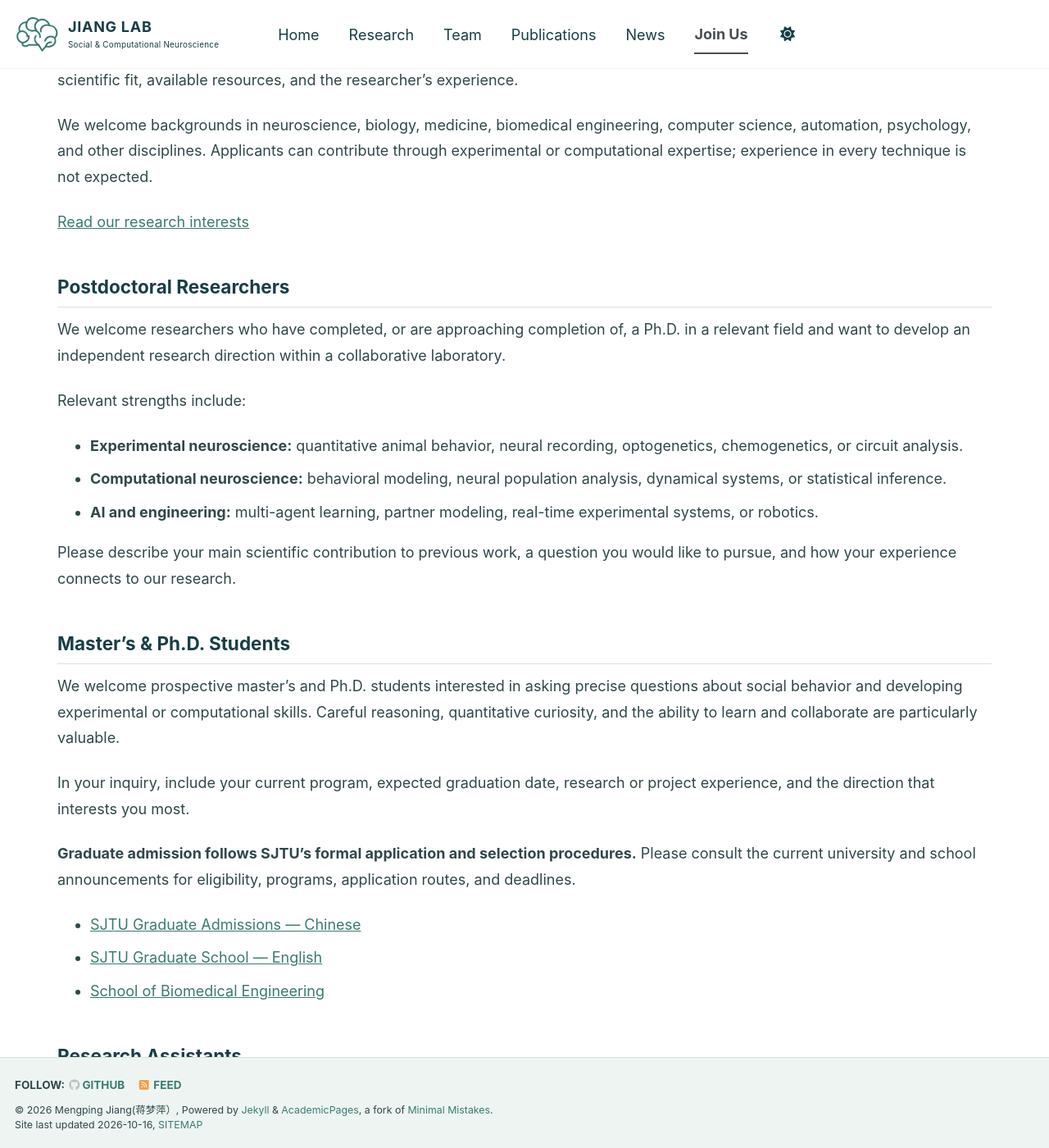
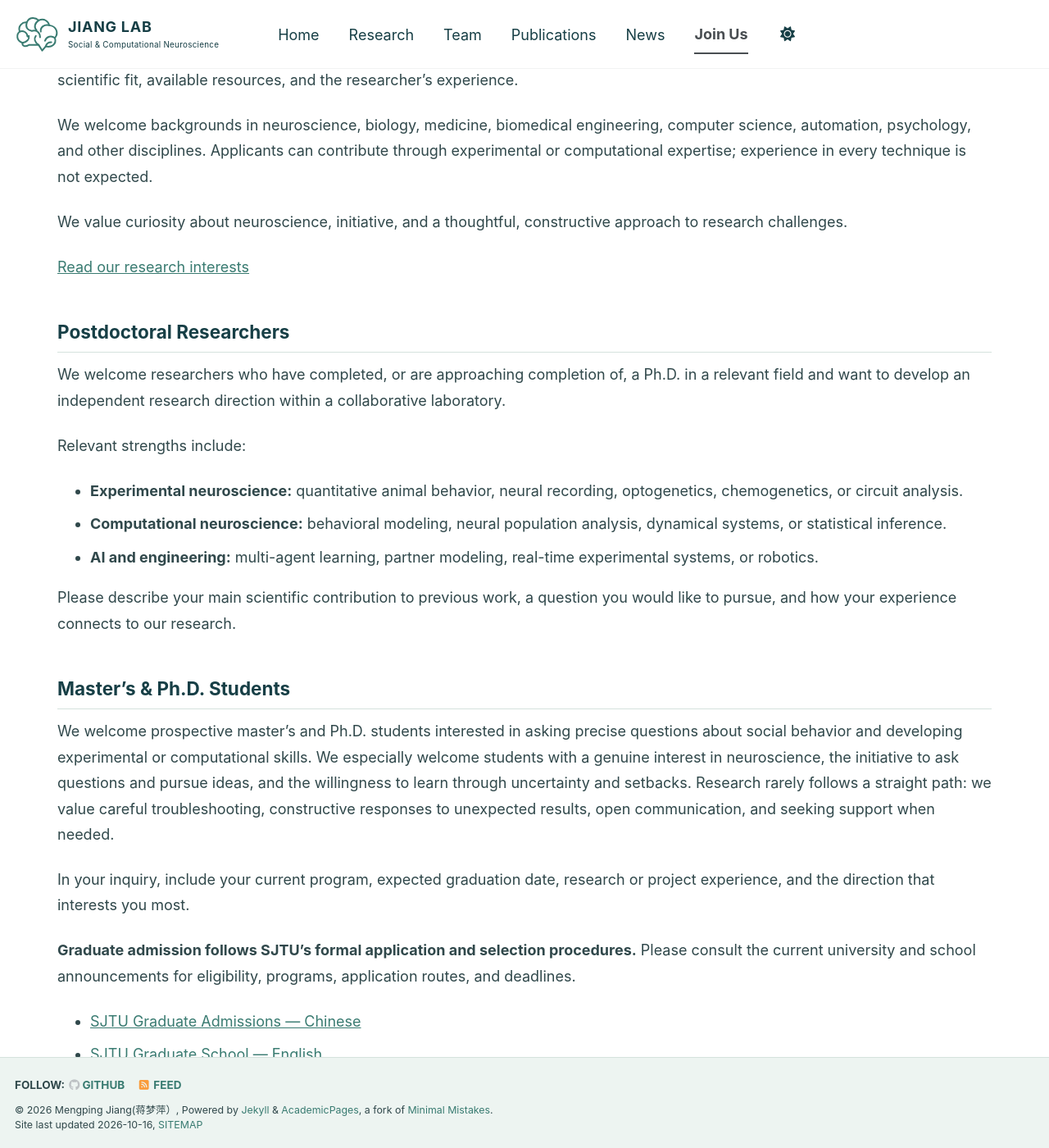
Before and after one commit to MengpingJiang/mengpingjiang.github.io, a Jekyll site: the page built from _pages/join.md, in a window 1280 px wide and 1400 px high, scrolled down 685 px. Shown: the whole window at 82% size. Built offline with Jekyll 4.4.1, drawn with Linux system fonts in a browser that asks for light colours; a script bundle is joined from its source files by our own code; library files that are not in the unit come from our copies; some of the changed text lies outside the part shown.

Commit message:
Clarify research curiosity, initiative, constructive troubleshooting and ongoing mentorship

```diff
--- a/_pages/join.md
+++ b/_pages/join.md
@@ -25,6 +25,8 @@ Possible project interests include partner prediction and cooperation, multi-ani
 
 We welcome backgrounds in neuroscience, biology, medicine, biomedical engineering, computer science, automation, psychology, and other disciplines. Applicants can contribute through experimental or computational expertise; experience in every technique is not expected.
 
+We value curiosity about neuroscience, initiative, and a thoughtful, constructive approach to research challenges.
+
 [Read our research interests]({{ '/research/' | relative_url }})
 
 <span id="postdoctoral-researchers" class="lscn-anchor"></span>
@@ -45,7 +47,7 @@ Please describe your main scientific contribution to previous work, a question y
 
 ## Master's & Ph.D. Students
 
-We welcome prospective master's and Ph.D. students interested in asking precise questions about social behavior and developing experimental or computational skills. Careful reasoning, quantitative curiosity, and the ability to learn and collaborate are particularly valuable.
+We welcome prospective master's and Ph.D. students interested in asking precise questions about social behavior and developing experimental or computational skills. We especially welcome students with a genuine interest in neuroscience, the initiative to ask questions and pursue ideas, and the willingness to learn through uncertainty and setbacks. Research rarely follows a straight path: we value careful troubleshooting, constructive responses to unexpected results, open communication, and seeking support when needed.
 
 In your inquiry, include your current program, expected graduation date, research or project experience, and the direction that interests you most.
 
@@ -86,7 +88,7 @@ Selected papers, code, or a project portfolio can help illustrate your contribut
 
 ## Mentoring & Lab Culture
 
-We pursue important, exciting science and support each lab member's growth and career development. We aim to provide a supportive environment with clear project goals, regular scientific discussion, and opportunities to develop independence. We value rigorous experiments, transparent analysis, thoughtful collaboration, and respectful communication.
+We pursue important, exciting science and support each lab member's growth and career development. We provide ongoing mentorship, set realistic goals together, and encourage open discussion of research challenges. Through scientific discussion and opportunities to develop independence, we help members build confidence and pursue their own research questions. We value rigorous experiments, transparent analysis, thoughtful collaboration, and respectful communication.
 
 <div class="lscn-contact-panel" markdown="1">
 
```
